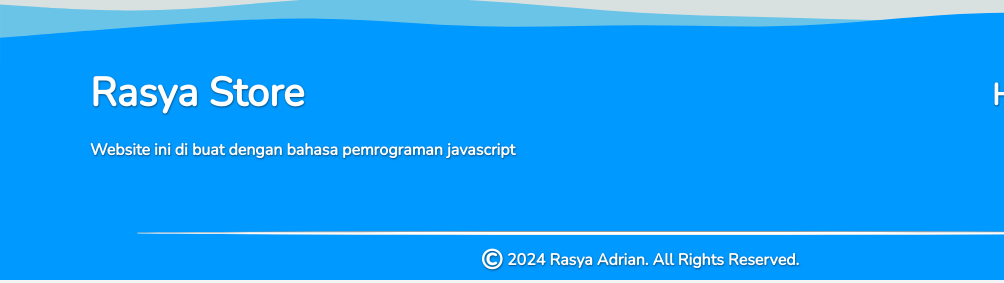
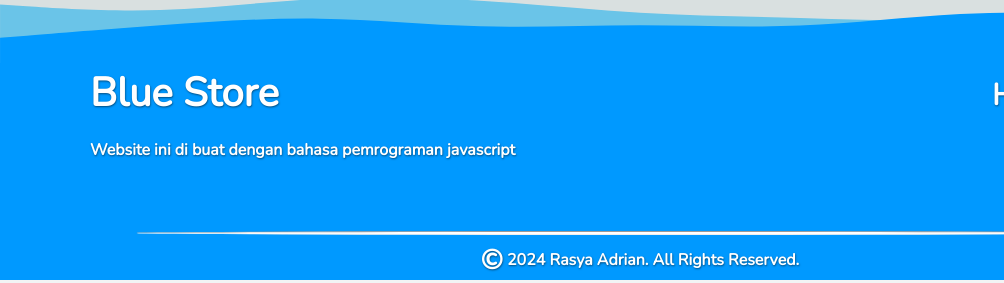
Before and after one commit to diurnalcoders/ui-toko-online-tugas1, a plain HTML site: page index.html in a window 1280 px wide. Shown: the part 796-1079 px from the top of the page, 0-1004 px from the left. Drawn offline with nearby package versions, Linux system fonts and the light colour scheme; no server answers.

Commit message:
initial commit

```diff
--- a/index.html
+++ b/index.html
@@ -4,7 +4,7 @@
 		<meta charset="UTF-8">
 		<link rel="icon" href="img/icon.png">
 		<meta name="viewport" content="width=device-width, initial-scale=1.0">
-		<title>Rasya Store</title>
+		<title>Blue Store</title>
 
 		<!-- style css -->
 		<link rel="stylesheet" href="css/reset.css">
@@ -21,10 +21,10 @@
 		<div class="modal">
 			<div class="modal-content">
 				<div class="modal-header">
-					<h2>Rasya Store</h2>
+					<h2>Blue Store</h2>
 				</div>
 				<div class="modal-body">
-					<p>Maaf pak, saya tidak membuat logic sistem di karena kan, akan mematikan hosting gratis tersebut.</p>
+					<p>Saya tidak membuat logic sistem di karena kan, akan mematikan hosting tersebut.</p>
 				</div>
 				<div class="modal-footer">
 					<button id="modal-close-btn">Cancel</button>
@@ -138,7 +138,7 @@
 		<div id="bg-wave"></div>
 		<div class="footer-container">
 			<div class="about">
-				<h1>Rasya Store</h1>
+				<h1>Blue Store</h1>
 				<p>Website ini di buat dengan bahasa pemrograman javascript</p>
 			</div>
 			<div class="contact">
```
